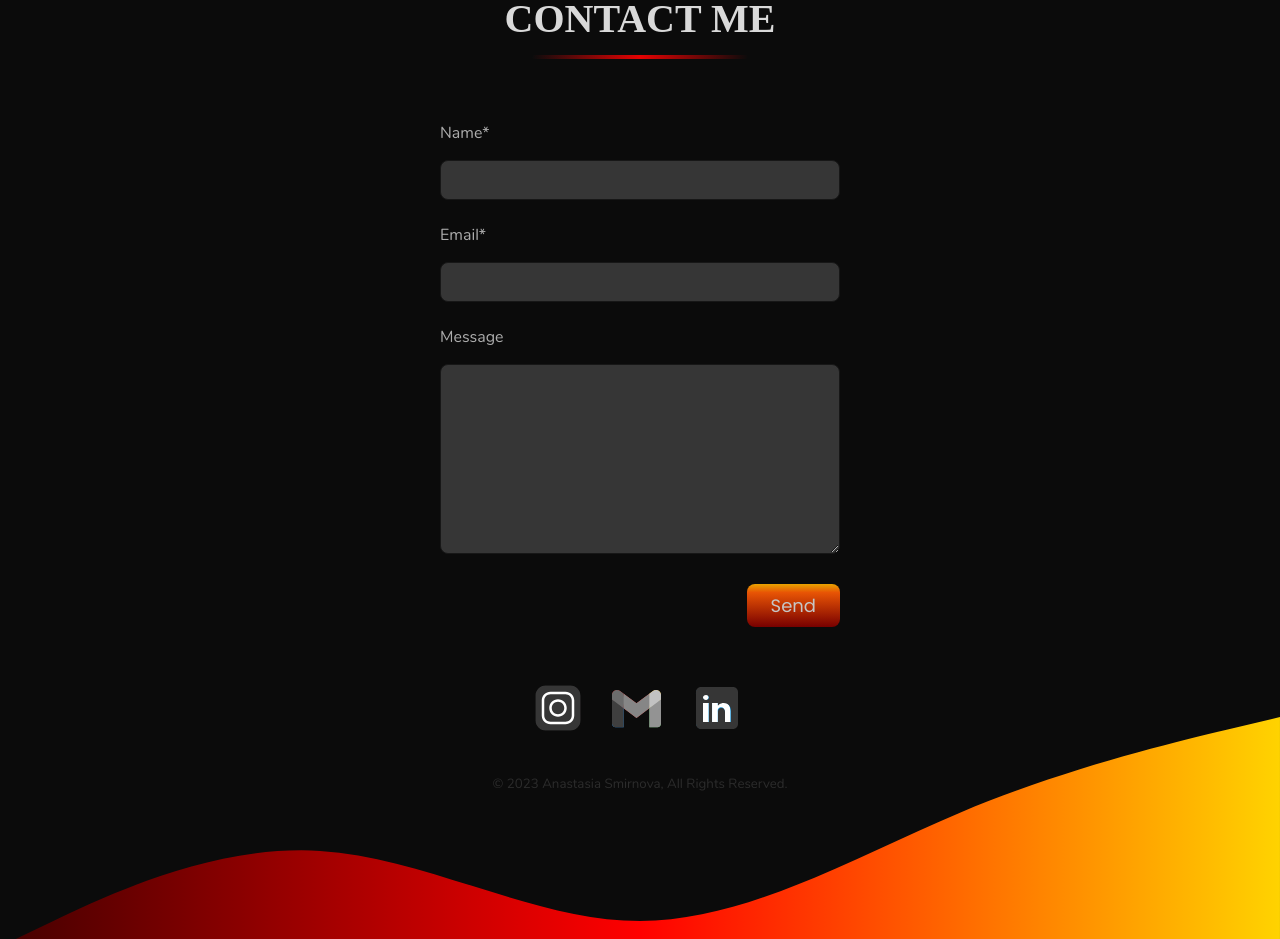
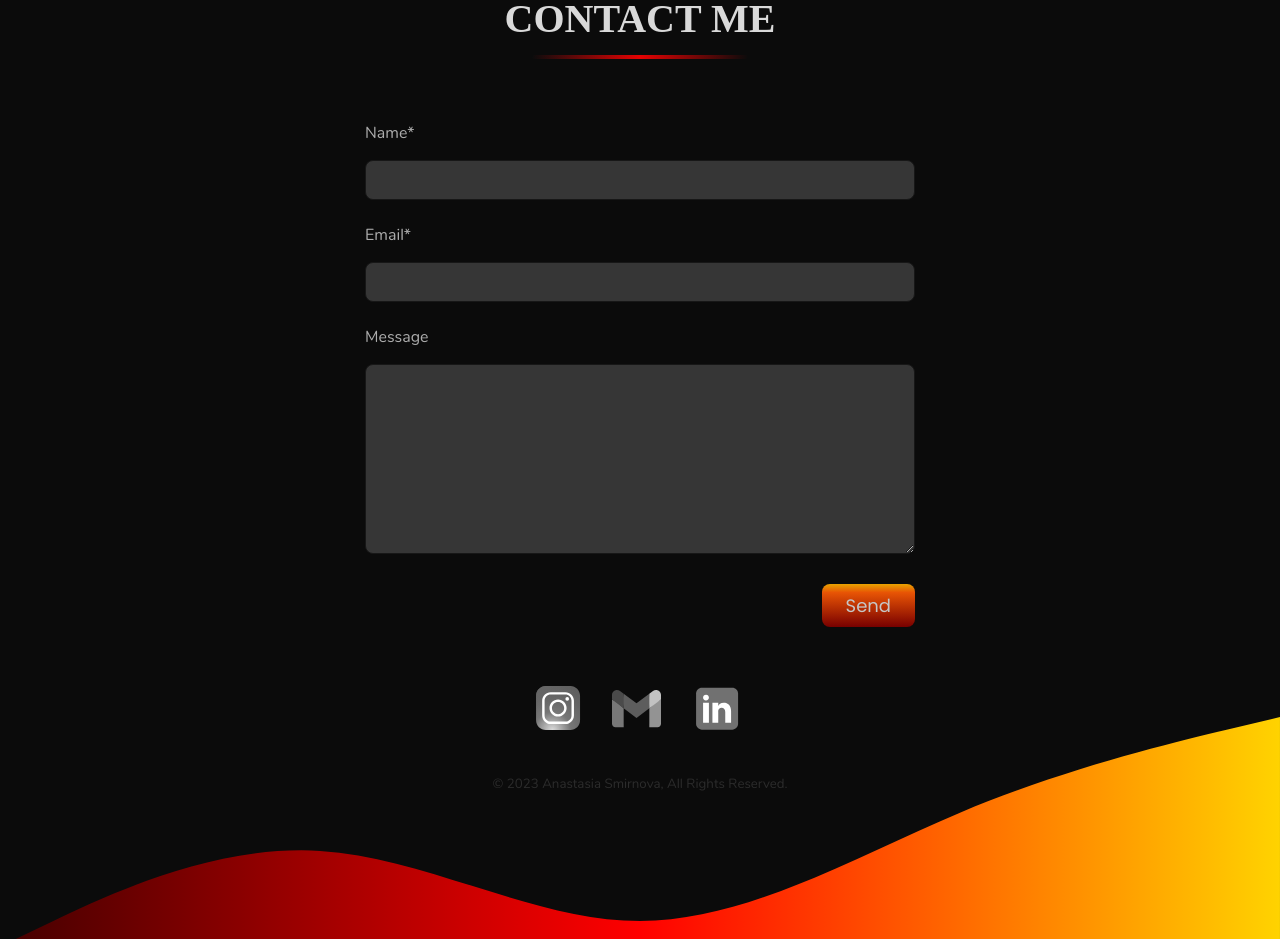
Before and after one commit to Holnyx/Software-Developer, a React app: page / in a window 1280 px wide. Shown: the part 3180-4119 px from the top of the page. Built offline with nearby package versions, Linux system fonts and the light colour scheme.

Commit message:
Changes have been made to the social icons, the size of the input fields in the contacts section has been increased

```diff
--- a/src/component/icon/iconGmail.tsx
+++ b/src/component/icon/iconGmail.tsx
@@ -1,34 +1,23 @@
 import styled from "styled-components";
 import IconGmailColor from "../../assets/img/gmail-color.svg";
-import IconGmailBW from "../../assets/img/gmail-bw .svg";
 
 export const IconGmail = () => {
   return (
     <SocialIconItem>
       <SocialIconLink href="#">
-        <IconGmailBlack src={IconGmailBW} alt="Gmail Icon"/>
         <IconGmailCol src={IconGmailColor} alt="Gmail Icon"/>
       </SocialIconLink>
     </SocialIconItem>
   );
 };
 
-const IconGmailBlack = styled.img`
-  position: absolute;
-  width: 56px;
-  height: auto;
-  transition: all 0.5s ease;
-  &:hover {
-    transition: all 0.5s ease;
-    opacity: 0;
-  }
-`;
 const IconGmailCol = styled.img`
   width: 56px;
   height: auto;
   transition: all 0.5s ease;
+  filter: grayscale(1);
   &:hover {
-    opacity: 1;
+    filter: grayscale(0);
     transition: all 0.5s ease;
   }
 `;
--- a/src/component/icon/iconInstagram.tsx
+++ b/src/component/icon/iconInstagram.tsx
@@ -1,31 +1,23 @@
 import styled from "styled-components";
 import IconInstaColor from "../../assets/img/instagram-color.svg";
-import IconInstaBW from "../../assets/img/instagram-bw.svg";
 
 export const IconInsta = () => {
   return (
     <SocialIconItem>
       <SocialIconLink href="#">
-        <IconInstaBlack src={IconInstaBW} alt="Instagram Icon"/>
-        <IconInstaCol src={IconInstaColor} alt="Instagram Icon"/>
+        <IconInstaCol src={IconInstaColor} alt="Instagram Icon" />
       </SocialIconLink>
     </SocialIconItem>
   );
 };
 
-const IconInstaBlack = styled.img`
-  position: absolute;
-  transition: all 0.5s ease;
-  &:hover {
-    opacity: 0;
-  }
-`;
 const IconInstaCol = styled.img`
   width: 55px;
   height: 55px;
+  transition: all 0.5s ease;
+  filter: grayscale(1);
   &:hover {
-    opacity: 1;
-    transition: all 0.5s ease;
+    filter: grayscale(0);
   }
 `;
 const SocialIconItem = styled.li``;
--- a/src/component/icon/iconLinkedIN.tsx
+++ b/src/component/icon/iconLinkedIN.tsx
@@ -1,33 +1,23 @@
 import styled from "styled-components";
 import IconLinkedColor from "../../assets/img/linkedin-color.svg";
-import IconLinkedBW from "../../assets/img/linkedin-bw.svg";
 
 export const IconLinkedIN = () => {
   return (
     <SocialIconItem>
       <SocialIconLink href="#">
-        <IconLinkedINBW src={IconLinkedBW} alt="LinkedIn Icon"/>
         <IconLinkedINColor src={IconLinkedColor} alt="LinkedIn Icon"/>
       </SocialIconLink>
     </SocialIconItem>
   );
 };
 
-const IconLinkedINBW = styled.img`
-  position: absolute;
+const IconLinkedINColor = styled.img`
+  width: 56px;
+  height: 56px;
   transition: all 0.5s ease;
+  filter: grayscale(1);
   &:hover {
-    opacity: 0;
-    transition: all 0.5s ease;
-  }
-`;
-const IconLinkedINColor = styled.img`
-  width: 55px;
-  height: 55px;
-  transition: all 0.5s ease;
-  &:hover {
-    transition: all 0.5s ease;
-    opacity: 1;
+    filter: grayscale(0);
   }
 `;
 
--- a/src/layout/sections/contact/contact.tsx
+++ b/src/layout/sections/contact/contact.tsx
@@ -36,7 +36,7 @@ const StyledContact = styled.section`
 const StyledForm = styled.form`
   display: flex;
   flex-direction: column;
-  max-width: 400px;
+  max-width: 550px;
   width: 100%;
   gap: 24px;
   button {
@@ -48,7 +48,6 @@ const Field = styled.input.attrs(({ type }) => ({
 }))`
   padding-left: 20px;
   outline: none;
-  max-width: 400px;
   width: 100%;
   height: 40px;
   border-radius: 8px;
```
